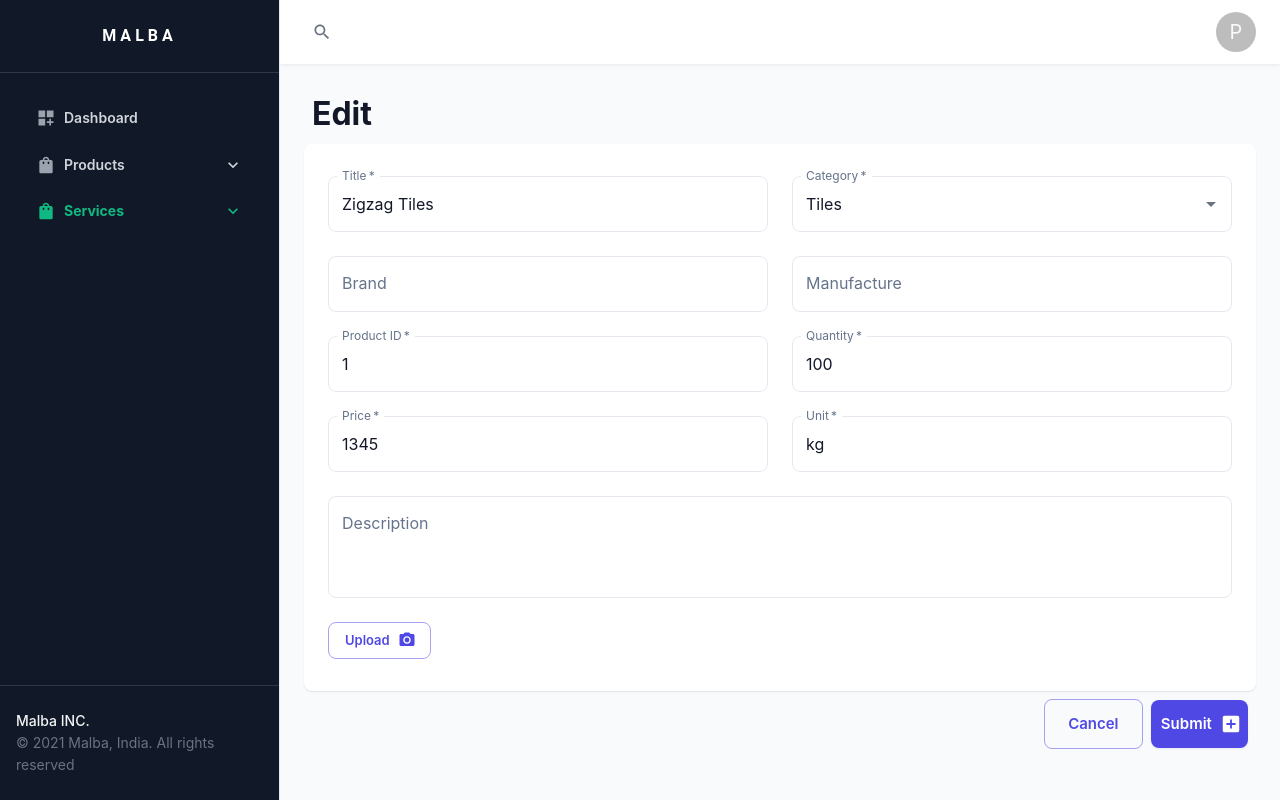
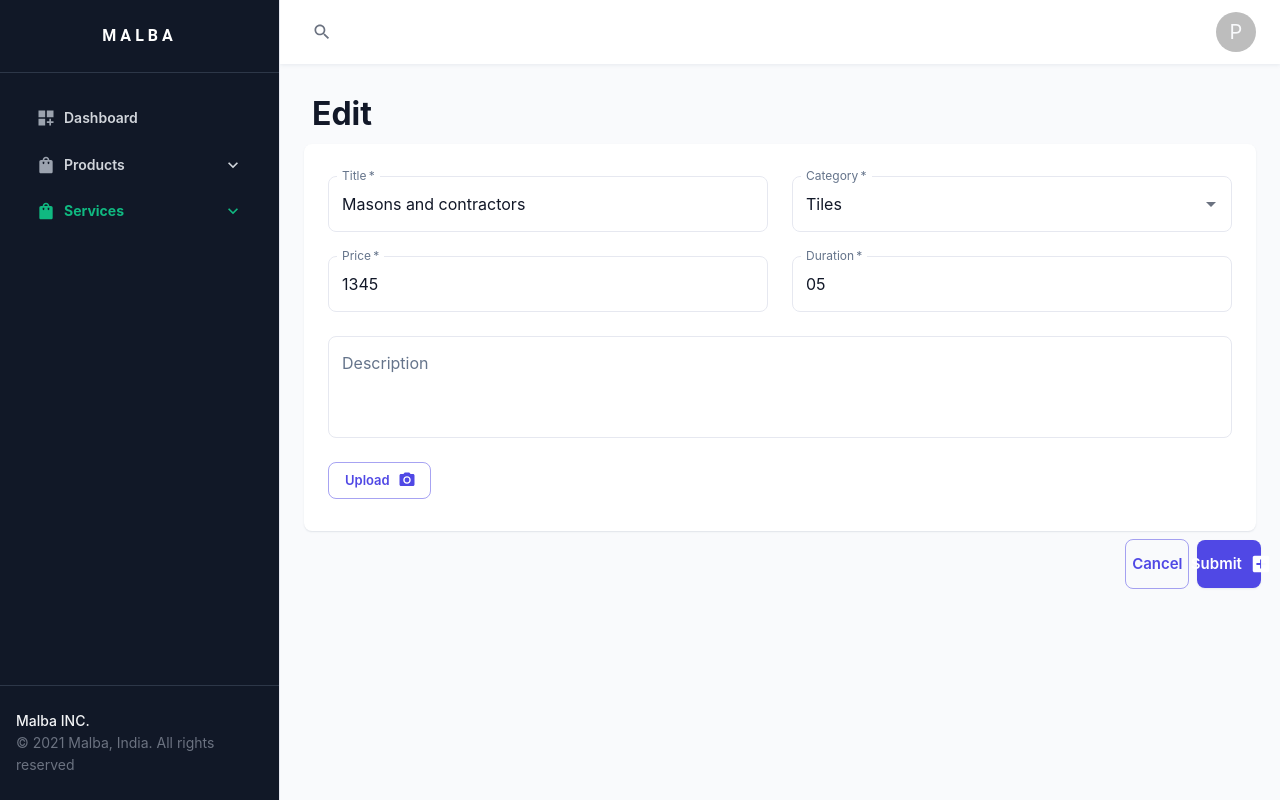
Before and after one commit to Anas-S-Shaikh/malba, a React (Create React App) app: page /service/edit/1 in a window 1280 px wide. Built offline with nearby package versions, Linux system fonts and the light colour scheme.

Commit message:
Routes setup for specific service detials page and edit service

```diff
--- a/src/RoutesProvider.js
+++ b/src/RoutesProvider.js
@@ -3,6 +3,8 @@ import { Route, Routes } from "react-router-dom";
 import ProductDetails from "./Pages/Product/ProductDetails";
 import AddProduct from "./Pages/Products/AddProduct";
 import AllProducts from "./Pages/Products/AllProducts";
+import AddService from "./Pages/Services/AddService";
+import ServiceDetails from "./Pages/Services/ServiceDetails";
 import { routes } from "./routes";
 const NotFound = () => {
   return <h1>404</h1>;
@@ -21,10 +23,10 @@ const RoutesProvider = () => {
         );
       })}
       <Route path="/product-details/:id" element={<ProductDetails />} />
-      <Route path="/service-details/:id" element={<ProductDetails />} />
+      <Route path="/service-details/:id" element={<ServiceDetails />} />
       <Route path="/products/:id" element={<AllProducts />} />
       <Route path="/product/edit/:id" element={<AddProduct />} />
-      <Route path="/service/edit/:id" element={<AddProduct />} />
+      <Route path="/service/edit/:id" element={<AddService />} />
     </Routes>
   );
 };
```
